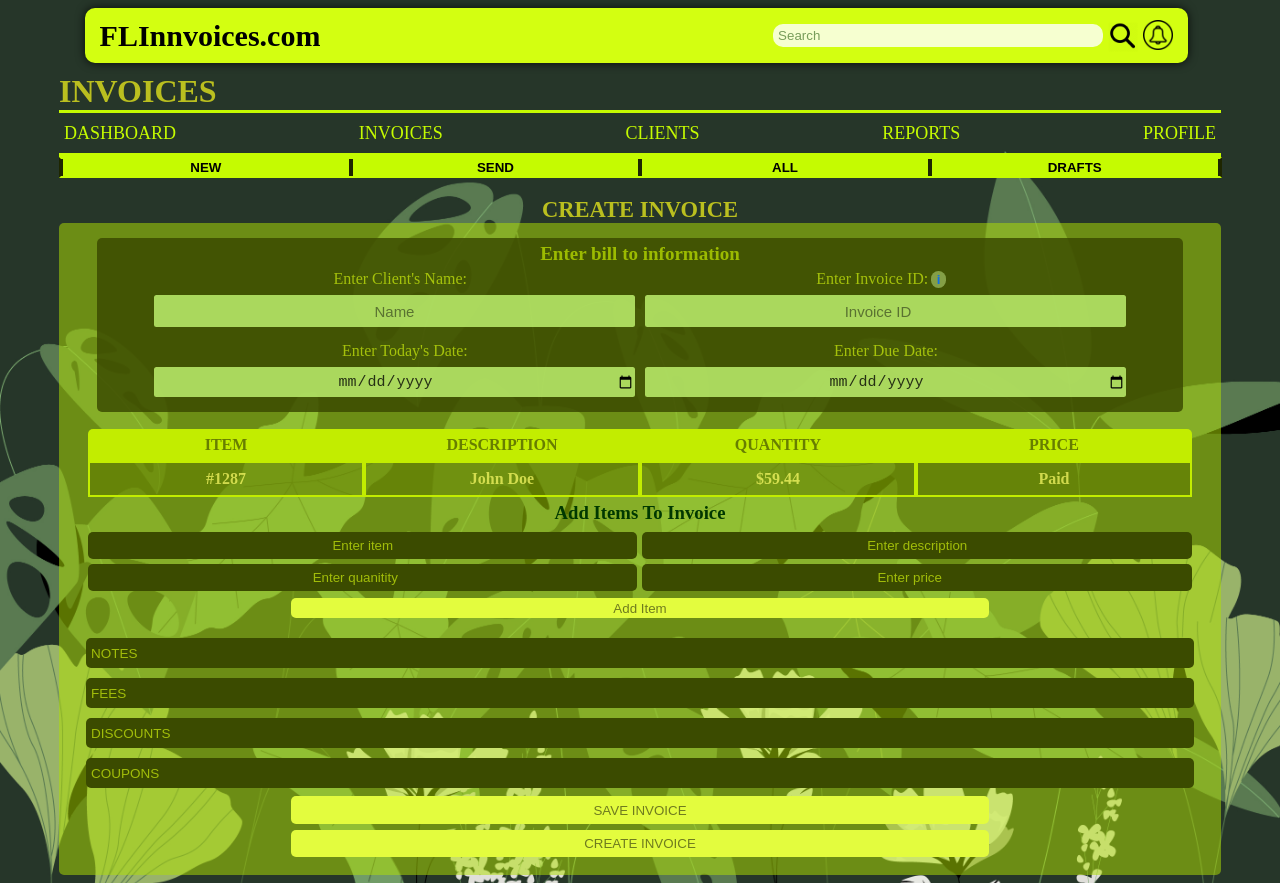
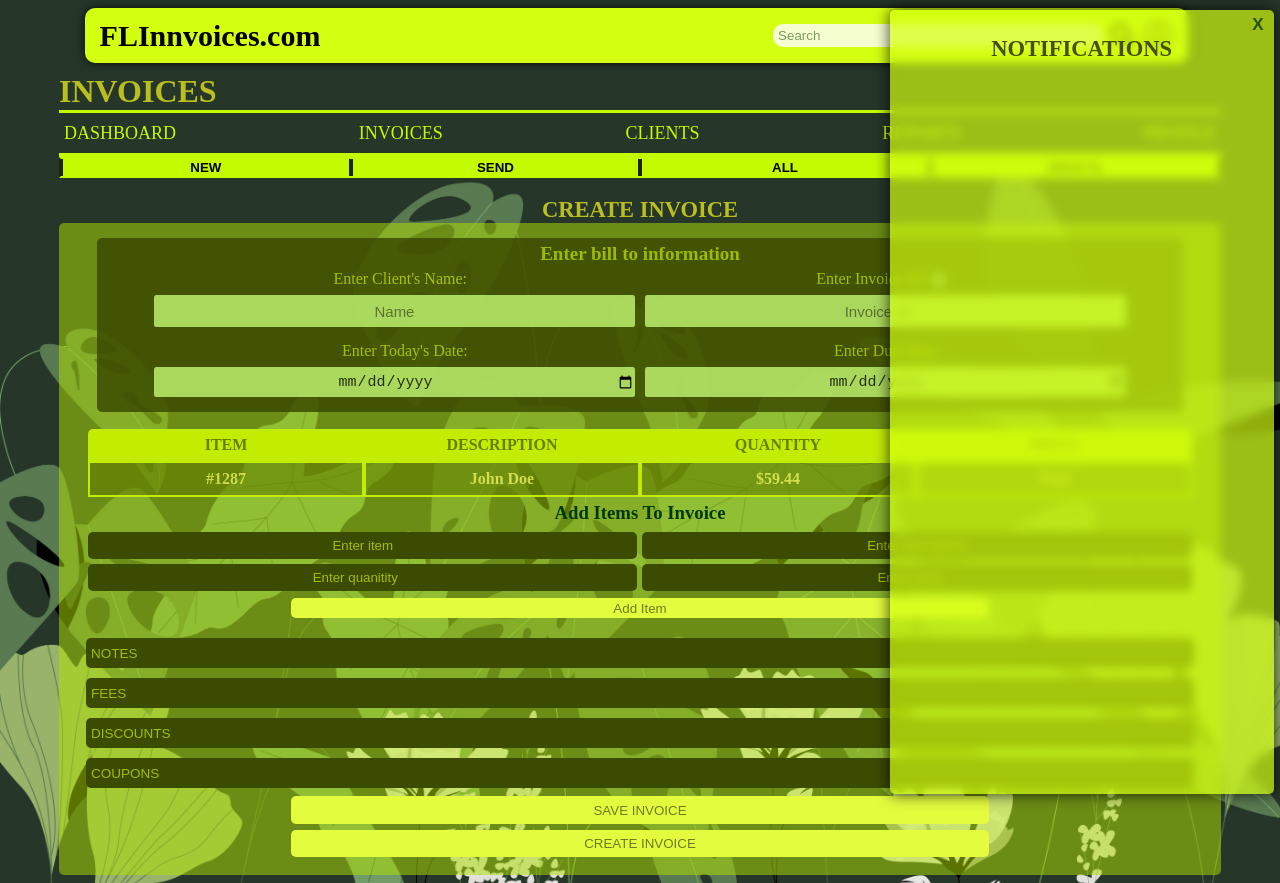
Before and after one commit to javonm63/Portfolio-P2, a React (Vite) app in the folder P2-frontend/: page /fl/invoices in a window 1280 px wide. Both pictures are taken after a click on the picture 1158 px from the left and 35 px from the top of the page. Built offline with nearby package versions, Linux system fonts and the light colour scheme.

Commit message:
frontend update: notification page template added

```diff
--- /dev/null
+++ b/P2-frontend/src/components/notifsCard.jsx
@@ -0,0 +1,15 @@
+import '../styles/notifsCard.css'
+
+function NotifsPage({showNotifs, setShowNotifs}) {
+    const closeNotifPg = () => {
+        setShowNotifs(false)
+    }
+    return (
+        <div className='notif-page-main-cont' style={{display: showNotifs ? 'flex' : 'none'}}>
+            <button className='exit-notif-page-button' type='button' onClick={closeNotifPg}>X</button>
+            <h3 className='notif-page-title'>NOTIFICATIONS</h3>
+        </div>
+    )
+}
+
+export default NotifsPage
--- a/P2-frontend/src/components/searchbar.jsx
+++ b/P2-frontend/src/components/searchbar.jsx
@@ -1,9 +1,18 @@
 import { useEffect, useState } from 'react'
 import '../styles/searchbar.css'
 import SideNavBar from './sideNav.jsx'
-import { searhbarHooks } from '../hooks/fl-dashboardHooks.jsx'
+import { searhbarHooks, showNotifHook } from '../hooks/fl-dashboardHooks.jsx'
+import NotifsPage from './notifsCard'
 
 function Searchbar({ setShowWebNav, setSideNav, sideNav}) {
+    const notifHook = showNotifHook()
+    const showNotifs = notifHook.showNotif
+    const setShowNotifs = notifHook.setShowNotif
+
+    const openNotifPg = () => {
+        setShowNotifs(true)
+        setSideNav(false)
+    }
     const searchbarHook = searhbarHooks()
     const screenWidth = searchbarHook.screenWidth
     const setScreenWidth = searchbarHook.setScreenWidth
@@ -47,10 +56,11 @@ function Searchbar({ setShowWebNav, setSideNav, sideNav}) {
             <div className='icon-div'>
                 <img id="search-icon" className="searchbar-icons" src="/search-icon.png" alt="search icon" onClick={showSearchbar}></img>
                 <img id="menu-icon" className="searchbar-icons" src="/sidenav-icon.png" alt="menu icon" onClick={() => setSideNav(true)}></img>
-                <img id="notif-icon" className="searchbar-icons" src="/notif-icon.png" alt="menu icon"></img>
+                <img id="notif-icon" className="searchbar-icons" src="/notif-icon.png" alt="menu icon" onClick={openNotifPg}></img>
             </div>
 
-            <SideNavBar sideNav={sideNav} setSideNav={setSideNav} />
+            <SideNavBar sideNav={sideNav} setSideNav={setSideNav} openNotifPg={openNotifPg}/>
+            <NotifsPage showNotifs={showNotifs} setShowNotifs={setShowNotifs}/>
         </nav>
 
     )
--- a/P2-frontend/src/components/sideNav.jsx
+++ b/P2-frontend/src/components/sideNav.jsx
@@ -1,5 +1,5 @@
 import '../styles/sideNav.css'
-function SideNavBar({sideNav, setSideNav}) {
+function SideNavBar({sideNav, setSideNav, openNotifPg}) {
     return (
         <div className="sideNav" style={{display: sideNav ? 'flex' : 'none'}}>
             <button className='sidenav-exit-btn' onClick={() => setSideNav(false)}>X</button>
@@ -8,7 +8,7 @@ function SideNavBar({sideNav, setSideNav}) {
             <a className='sideNav-options' href='/fl/invoices'>INVOICES</a>
             <a className='sideNav-options' href='/fl/clients'>CLIENTS</a>
             <a className='sideNav-options' href='/fl/reports'>REPORTS</a>
-            <a className='sideNav-options' href='/fl/notification'>NOTIFICATIONS</a>
+            <button id="sideNav-notif-btn" className='sideNav-options' type="button" onClick={openNotifPg}>NOTIFICATIONS</button>
             <a className='sideNav-options' href='/fl/settings'>SETTINGS</a>
             <a className='sideNav-options' href='/'>LOGOUT</a>
         </div>
--- a/P2-frontend/src/hooks/fl-dashboardHooks.jsx
+++ b/P2-frontend/src/hooks/fl-dashboardHooks.jsx
@@ -9,10 +9,13 @@ function searhbarHooks() {
     const [showDisplay, setShowDisplay] = useState(false)
     return {screenWidth, setScreenWidth, showDisplay, setShowDisplay}
 }
-
+function showNotifHook() {
+    const [showNotif, setShowNotif] = useState(false)
+    return {showNotif, setShowNotif}
+}
 function showGraph() {
     const [showLineGraph, setShowLineGraph] = useState(true)
     return {showLineGraph, setShowLineGraph}
 }
 
-export {navbarHooks, searhbarHooks, showGraph}
+export {navbarHooks, searhbarHooks, showNotifHook, showGraph}
--- /dev/null
+++ b/P2-frontend/src/styles/notifsCard.css
@@ -0,0 +1,50 @@
+.notif-page-main-cont {
+    border-radius: 5px;
+    position: fixed;
+    z-index: 9999;
+    width: 30vw;
+    height: 98vh;
+    top: 10px;
+    left: 69.5vw;
+    display: flex;
+    flex-direction: column;
+    align-items: center;
+    background-color: rgba(211, 255, 17, 0.683);
+    backdrop-filter: blur(5px);
+    box-shadow: 0px 0px 15px rgba(0, 0, 0, 0.779);
+    overflow-y: auto;
+}
+.exit-notif-page-button {
+    margin-left: auto;
+    font-size: 17px;
+    font-weight: bold;
+    border: none;
+    padding-top: 5px;
+    padding-right: 10px;
+    color: rgba(0, 44, 0, 0.744);
+    background-color: rgba(0, 0, 0, 0);
+}
+.exit-notif-page-button:hover {
+    color: rgba(186, 1, 1, 0.756);
+    scale: 1.1;
+    cursor: pointer;
+}
+.notif-page-title {
+    margin: 0;
+    margin-bottom: 10px;
+    font-size: 22.5px;
+    color: rgb(70, 79, 0);
+}
+
+@media screen and (max-width: 1030px) {
+    .notif-page-main-cont{
+        width: 50vw;
+        left: 49vw;
+    }
+}
+@media screen and (max-width: 420px) {
+    .notif-page-main-cont{
+        width: 50vw;
+        left: 49vw;
+    }
+}
--- a/P2-frontend/src/styles/sideNav.css
+++ b/P2-frontend/src/styles/sideNav.css
@@ -37,6 +37,7 @@
     height: 7%;
     text-align: center;
     font-size: larger;
+    font-family:'Segoe UI', Tahoma, Geneva, Verdana, sans-serif;
     display: flex;
     align-items: center;
     justify-content: center;
@@ -48,6 +49,15 @@
     color: rgba(247, 250, 84, 0.88);
     background-color: rgba(90, 128, 0, 0.207);
 }
+#sideNav-notif-btn {
+    border: none;
+    font-family:'Segoe UI', Tahoma, Geneva, Verdana, sans-serif;
+    border-bottom: 2px solid rgba(0, 41, 0, 0.59);
+    background-color: rgba(0, 0, 0, 0);
+}
+#sideNav-notif-btn:hover {
+    cursor: pointer;
+}
 @media screen and (max-width: 420px) {
     .sideNav {
         width: 95vw;
```
